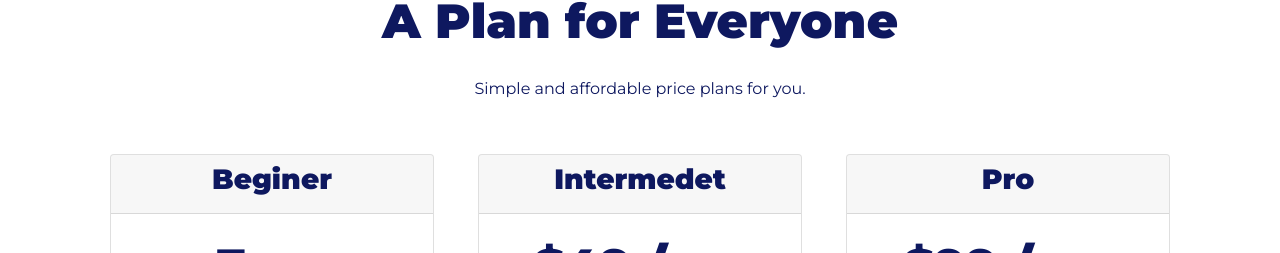
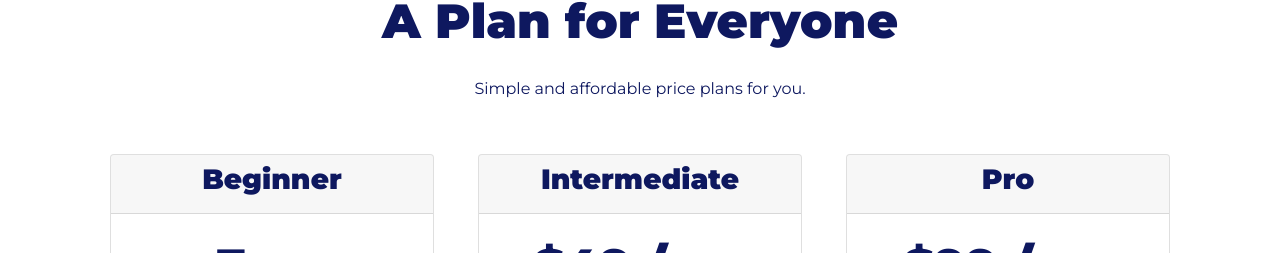
Before and after one commit to 98aj/Bull-Market, a plain HTML site: page index.html in a window 1280 px wide. Shown: the part 2055-2308 px from the top of the page. Drawn offline with nearby package versions, Linux system fonts and the light colour scheme; a web font is replaced by a local one.

Commit message:
Update index.html
Spellings changes

```diff
--- a/index.html
+++ b/index.html
@@ -191,7 +191,7 @@
       <div class="pricing-cloumn col-lg-4 col-md-6">
 <div class="card">
   <div class="card-header">
-    <h3>Beginer</h3>
+    <h3>Beginner</h3>
   </div>
   <div class="card-body" >
     <h2>Free</h2>
@@ -206,7 +206,7 @@
 <div class="pricing-cloumn col-lg-4 col-md-6">
 <div class="card">
   <div class="card-header">
-    <h3>Intermedet</h3>
+    <h3>Intermediate</h3>
   </div>
   <div class="card-body" >
     <h2>$49 /mo</h2>
```
